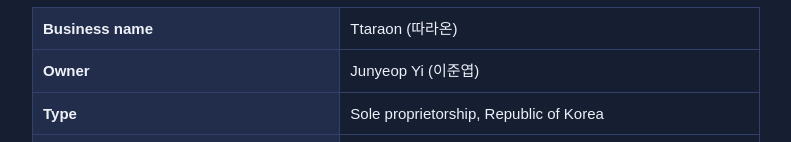
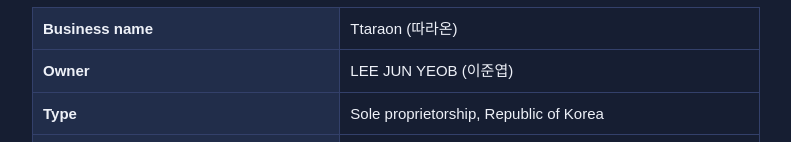
Before and after one commit to ttaraon-ljy/ttaraon-ljy.github.io, a plain HTML site: page en/index.html in a window 1280 px wide. Shown: the part 1050-1192 px from the top of the page, without its empty margins (244-1035 px from the left). Drawn offline with Linux system fonts and the light colour scheme.

Commit message:
Owner name as in passport: LEE JUN YEOB

```diff
--- a/en/index.html
+++ b/en/index.html
@@ -35,7 +35,7 @@
 <h2 id="business">Business information</h2>
 <div class="table-scroll"><table>
 <tr><th>Business name</th><td>Ttaraon (따라온)</td></tr>
-<tr><th>Owner</th><td>Junyeop Yi (이준엽)</td></tr>
+<tr><th>Owner</th><td>LEE JUN YEOB (이준엽)</td></tr>
 <tr><th>Type</th><td>Sole proprietorship, Republic of Korea</td></tr>
 <tr><th>Business registration no.</th><td>435-17-02691</td></tr>
 <tr><th>Email</th><td>ttaraon.app@gmail.com</td></tr>
```
